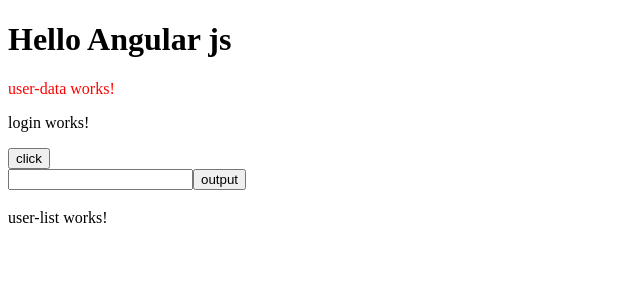
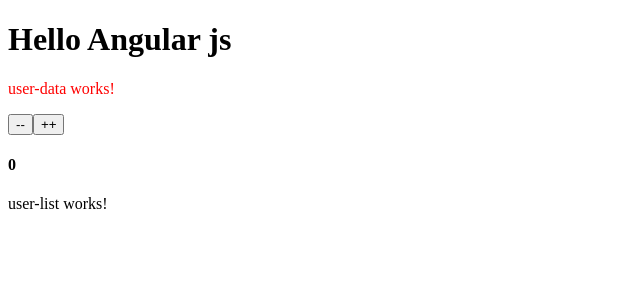
Before and after one commit to AdityaGaur7/AngularJs, an Angular app: page / in a window 1280 px wide. Shown: the top 300 px of the page, without its empty margins (0-640 px from the left). Built offline with nearby package versions, Linux system fonts and the light colour scheme.

Commit message:
counter app

```diff
--- a/src/app/user-auth/login/login.component.html
+++ b/src/app/user-auth/login/login.component.html
@@ -1,8 +1,3 @@
-<p>login works!</p>
-<button (click)="getname('ok','hello')">click</button>
-
-<br><input type="text" #id/>
-<button (click)="getvalue(id.value)">output</button>
-<h3>
-    {{value}}
-</h3>
+<button (click)="counter('minus')">--</button>
+<button (click)="counter('plus')">++</button>
+<h4>{{num}}</h4>
--- a/src/app/user-auth/login/login.component.ts
+++ b/src/app/user-auth/login/login.component.ts
@@ -8,11 +8,17 @@
   styleUrl: './login.component.css'
 })
 export class LoginComponent {
+  num = 0;
   value=""
   getname(name:any,ok:any){
     alert(name);
     alert(ok);
   }
+  counter(type:any){
+    type=="plus"?this.num++:this.num--;
+
+  }
+
 
   getvalue(val:any){
   //  alert(this.value);
```
